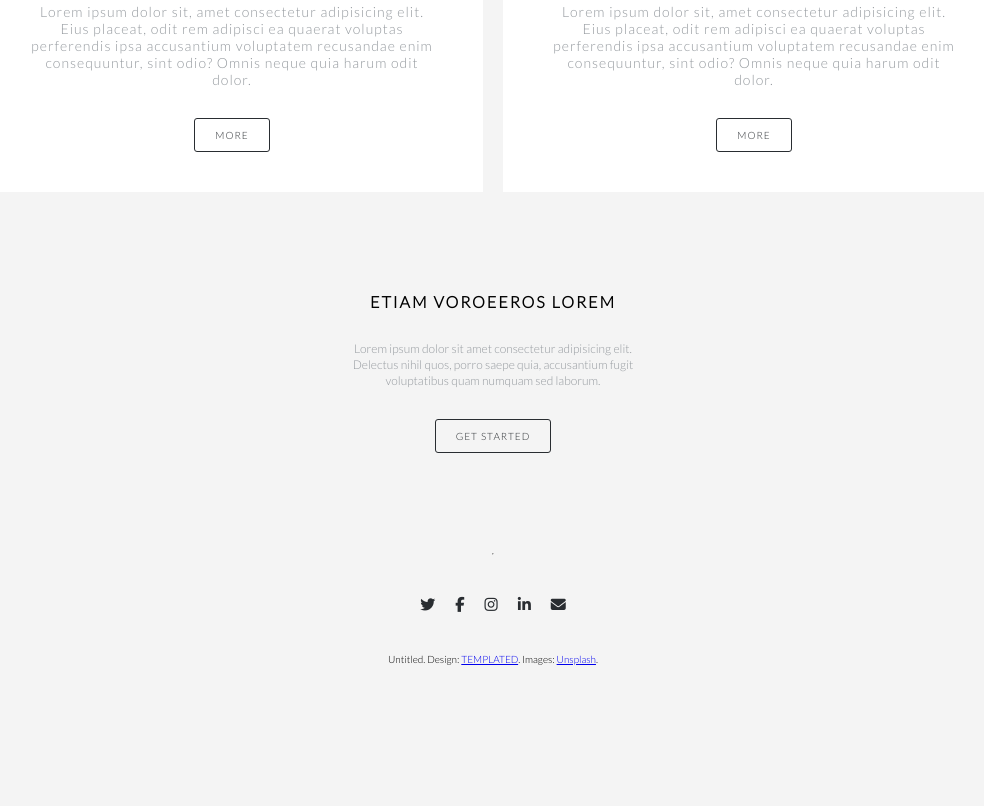
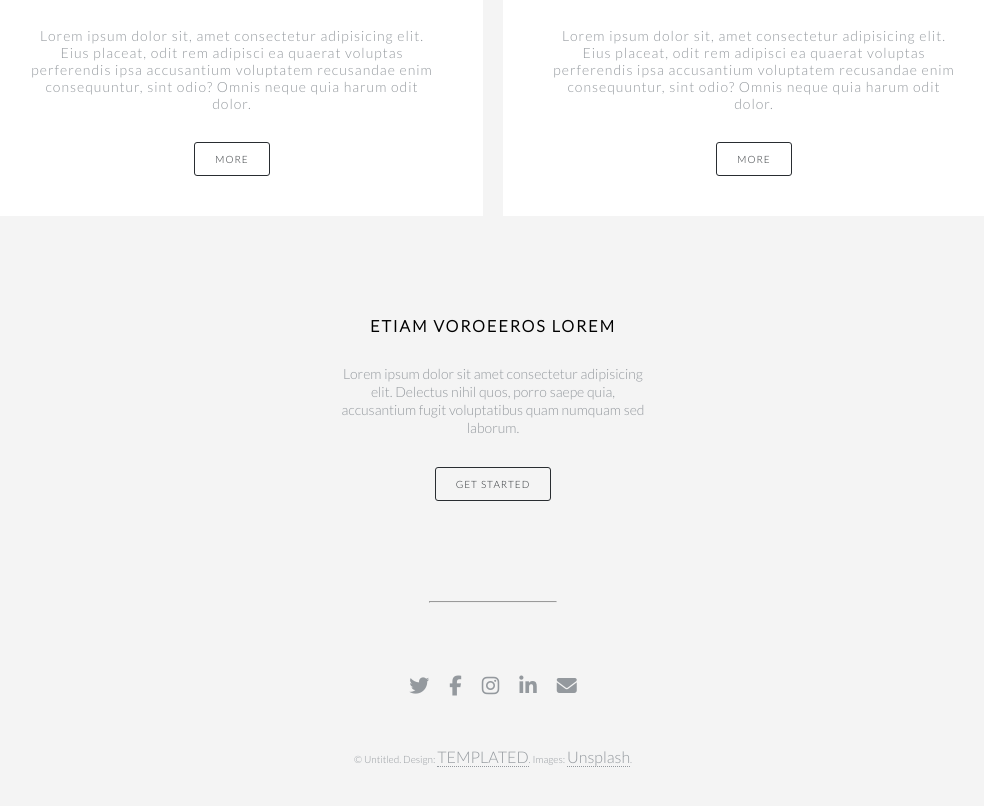
Before and after one commit to Nelnaji/epilogue.template, a plain HTML site: page epilogue/index.html in a window 1280 px wide. Shown: the part 1872-2678 px from the top of the page, without its empty margins (147-1131 px from the left). Before the commit the page ends 2577 px from the top, so only its background shows below. Drawn offline with Linux system fonts and the light colour scheme.

Commit message:
third commit almost over

```diff
--- a/epilogue/index.html
+++ b/epilogue/index.html
@@ -20,7 +20,7 @@
     <main>
         <section class="first-container">
             <!-- icon -->
-            <i class="fa-solid fa-gem"></i>
+            <i class=" icon-header fa-brands   fa-gitlab"></i>
             <h2>magna porta maximus</h2>
             <p>Lorem ipsum dolor sit amet, consectetur adipisicing elit. Tempora amet suscipit, dolores expedita ex
                 voluptatum consequatur cum libero quaerat ipsam quis saepe illum eligendi doloribus.</p>
@@ -83,13 +83,13 @@
         <hr>
         <div class="footer-nav">
 
-            <a href="#"><i class="fa-brands fa-twitter"></i></a>
-            <a href="#"><i class="fa-brands fa-facebook-f"></i></a>
-            <a href="#"><i class="fa-brands fa-instagram"></i></a>
-            <a href="#"><i class="fa-brands fa-linkedin-in"></i></a>
-            <a href="#"><i class="fa-solid fa-envelope"></i></a>
+            <a class="icon-link" href="#"><i class=" fa-brands fa-twitter"></i></a>
+            <a class="icon-link" href="#"><i class="fa-brands fa-facebook-f"></i></a>
+            <a class="icon-link" href="#"><i class="fa-brands fa-instagram"></i></a>
+            <a class="icon-link" href="#"><i class="fa-brands fa-linkedin-in"></i></a>
+            <a class="icon-link" href="#"><i class="fa-solid fa-envelope"></i></a>
         </div>
-        <p>Untitled. Design: <a href="#">TEMPLATED</a>. Images: <a href="#">Unsplash</a>.</p>
+        <p>&copy; Untitled. Design: <a href="#">TEMPLATED</a>. Images: <a href="#">Unsplash</a>.</p>
     </footer>
 </body>
 
--- a/epilogue/public/css/style.css
+++ b/epilogue/public/css/style.css
@@ -18,6 +18,7 @@ body {
     background-color: #f4f4f4;
 }
 
+img::after {}
 
 /* Styling du header */
 
@@ -84,8 +85,12 @@ main {
 
 }
 
-.fa-gem {
+.icon-header {
     font-size: 5rem;
+    color: #94999E;
+    padding: 1rem;
+    border: 2px solid #94999E;
+    border-radius: 50%;
 }
 
 .first-container h2 {
@@ -198,25 +203,43 @@ main {
     color: #94999E;
     ;
     text-align: center;
-    line-height: 1.6rem;
-    font-size: 1.2rem;
+    line-height: 1.8rem;
+    font-size: 1.4rem;
 }
 
 footer {
     display: flex;
     flex-direction: column;
-    gap: 4rem;
+    gap: 5rem;
     padding-bottom: 4rem;
     justify-content: center;
     align-items: center;
+    font-family: "Lato", sans-serif;
+
+    color: #94999E;
+}
+
+footer hr {
+    width: 10%;
 }
 
 .footer-nav {
+    padding-top: 2rem;
     display: flex;
     gap: 2rem;
 }
 
-.footer-nav a {
-    font-size: 1.5rem;
-    color: #292D31;
+.icon-link:link,
+.icon-link:visited {
+    font-size: 2rem;
+    text-decoration: none;
+    color: #94999E;
 }
+
+footer p a:link,
+footer p a:visited {
+    text-decoration: none;
+    border-bottom: 1px dotted;
+    font-size: 1.6rem;
+    color: #94999E;
+}
```
